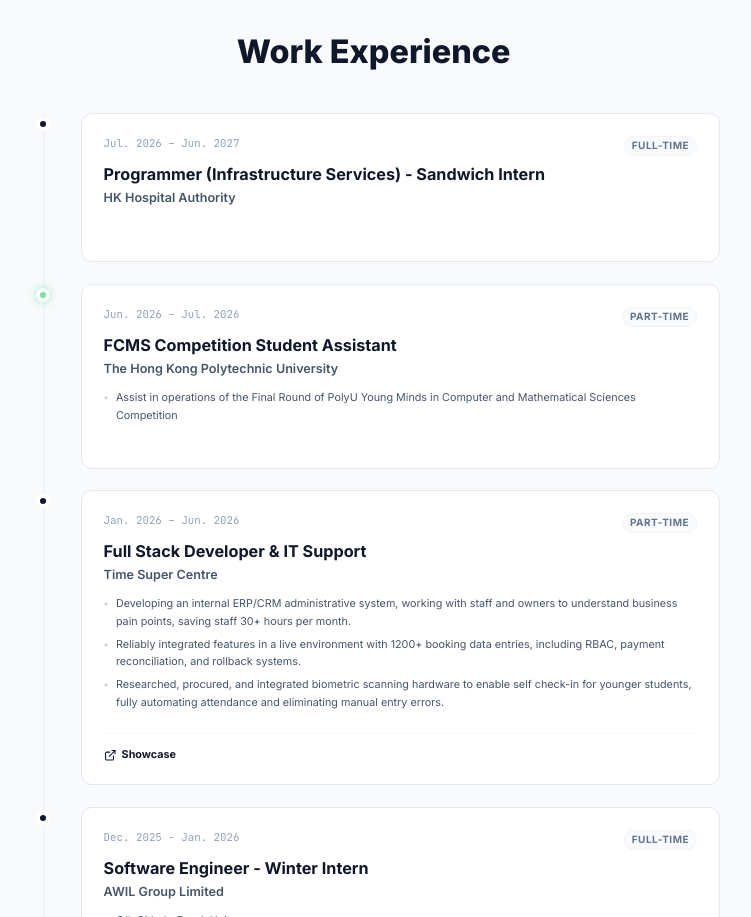
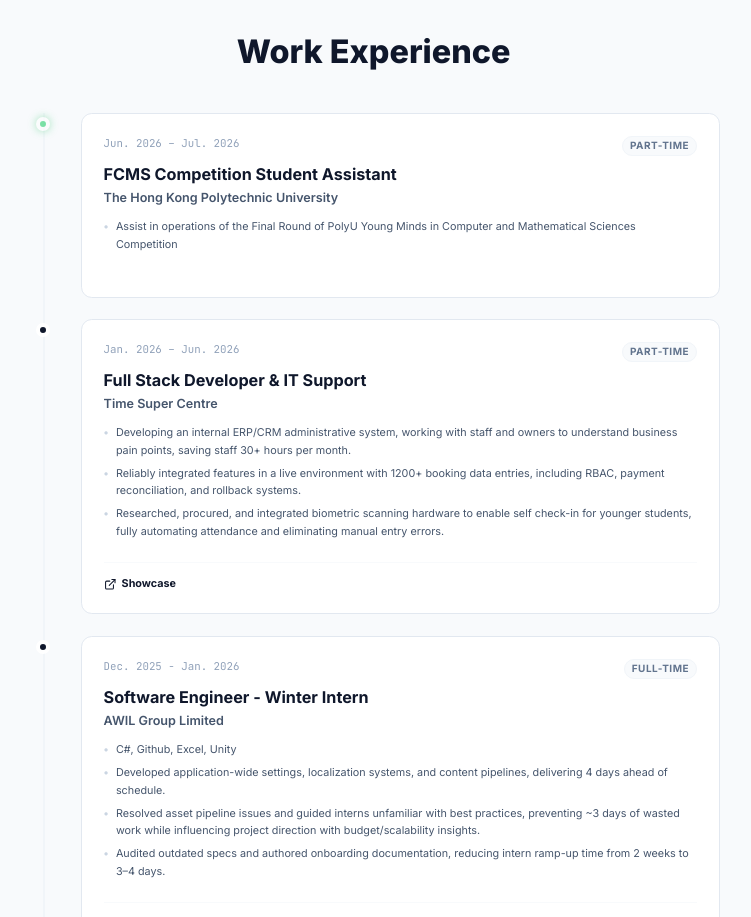
Before and after one commit to ilmn25/ilmn25.github.io, a React (Vite) app: page / in a window 1280 px wide. Shown: the part 1600-2517 px from the top of the page, without its empty margins (266-1017 px from the left). Built offline with nearby package versions, Linux system fonts and the light colour scheme.

Commit message:
feat(constants): comment out HK Hospital Authority experience

```diff
--- a/src/constants.ts
+++ b/src/constants.ts
@@ -228,13 +228,13 @@
 ];
 
 export const EXPERIENCES: Experience[] = [
-  {
-    company: "HK Hospital Authority",
-    role: "Programmer (Infrastructure Services) - Sandwich Intern",
-    period: "Jul. 2026 – Jun. 2027",
-    type: "Full-time",
-    description: [],
-  },
+  // {
+  //   company: "HK Hospital Authority",
+  //   role: "Programmer (Infrastructure Services) - Sandwich Intern",
+  //   period: "Jul. 2026 – Jun. 2027",
+  //   type: "Full-time",
+  //   description: [],
+  // },
   {
     company: "The Hong Kong Polytechnic University",
     role: "FCMS Competition Student Assistant",
```
